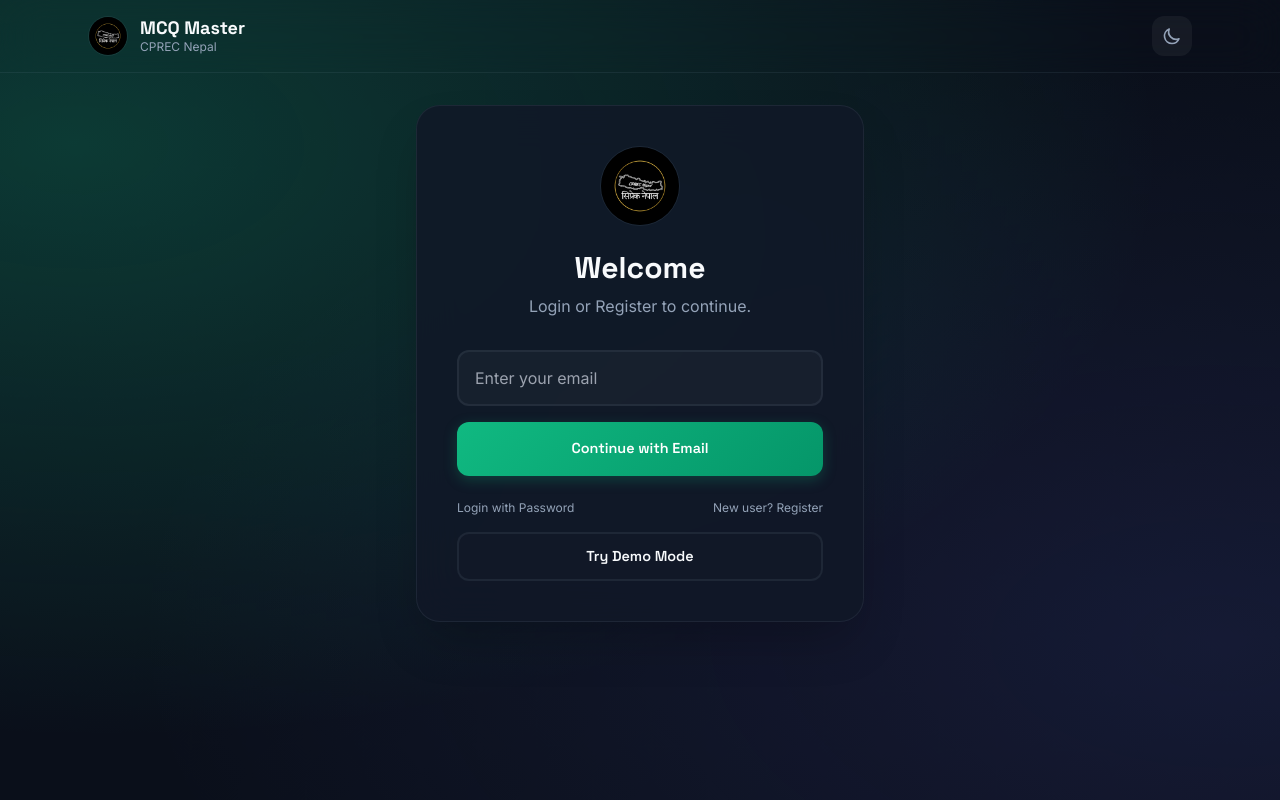
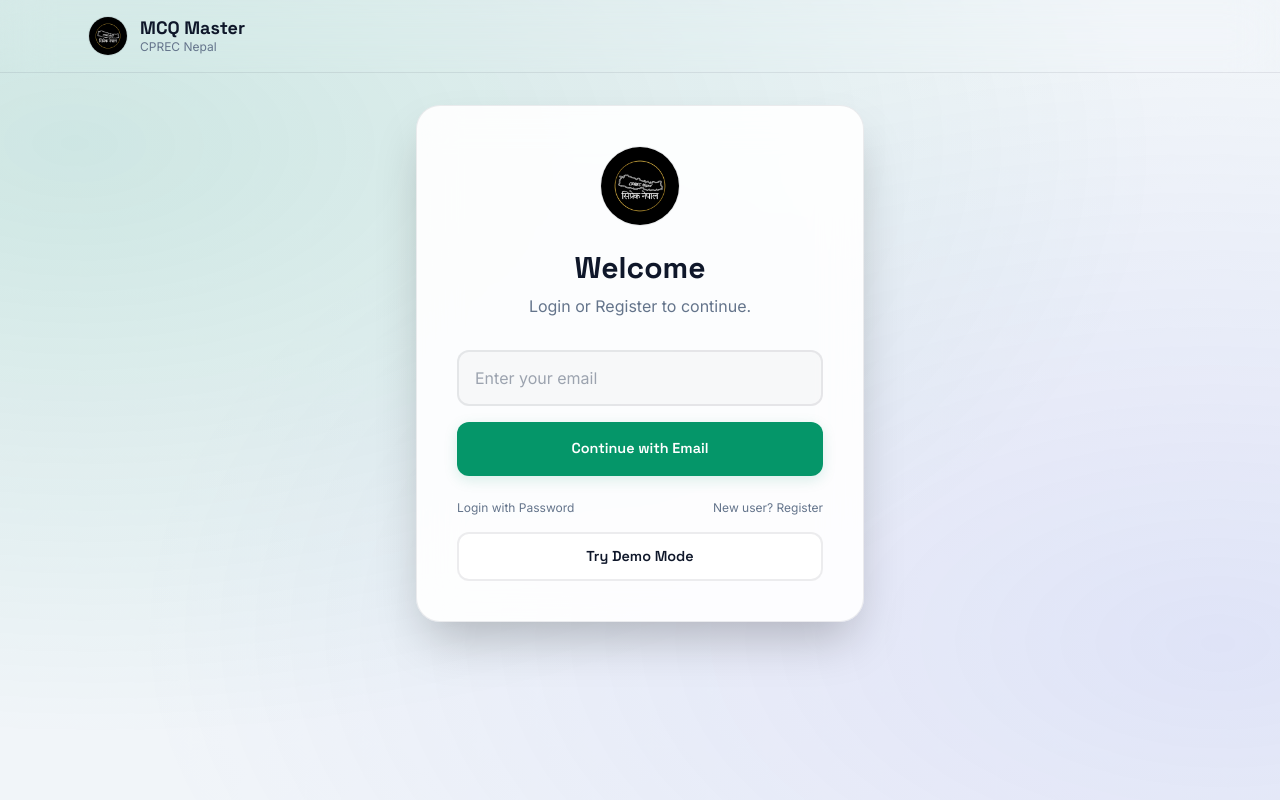
Before and after one commit to cprec-nepal/pharmaCPREC-Nepal, a plain HTML site: page index.html in a window 1280 px wide. Drawn offline with nearby package versions, Linux system fonts and the light colour scheme.

Commit message:
feat: remove dark/light toggle, default to light mode only
- Hardcode <body class="light-mode"> as default theme
- Remove theme-toggle button from header and its JS handler
- Update SOP-13 to reflect light-only theme

Co-authored-by: arena-agent <297053741+arena-agent@users.noreply.github.com>

```diff
--- a/index.html
+++ b/index.html
@@ -188,7 +188,7 @@
     select.input-field option[value=""] { color: var(--fg-muted); }
   </style>
 </head>
-<body>
+<body class="light-mode">
   <div class="mesh-gradient"></div>
   <div id="toast-container" class="toast-container"></div>
 
@@ -208,9 +208,6 @@
           <img id="header-avatar" src="https://ui-avatars.com/api/?name=U&background=random" class="w-6 h-6 rounded-full object-cover" />
           <span class="text-sm font-medium text-[var(--accent)] max-w-[100px] truncate" id="user-email-display">User</span>
         </div>
-        <button id="theme-toggle" class="w-10 h-10 rounded-xl bg-[rgba(255,255,255,0.05)] flex items-center justify-center text-[var(--fg-muted)] hover:text-[var(--accent)] transition-colors" aria-label="Toggle theme">
-          <svg class="w-5 h-5" fill="none" stroke="currentColor" viewBox="0 0 24 24"><path stroke-linecap="round" stroke-linejoin="round" stroke-width="2" d="M20.354 15.354A9 9 0 018.646 3.646 9.003 9.003 0 0012 21a9.003 9.003 0 008.354-5.646z" /></svg>
-        </button>
       </div>
     </div>
   </header>
@@ -619,9 +616,6 @@
           return { success: false, message: "Network Error" };
        }
     };
-
-    // --- Theme ---
-    $('theme-toggle').onclick = () => document.body.classList.toggle('light-mode');
 
     // --- Nav ---
     const showStep = (id) => {
```
Also changed, not shown: 1 other file.
